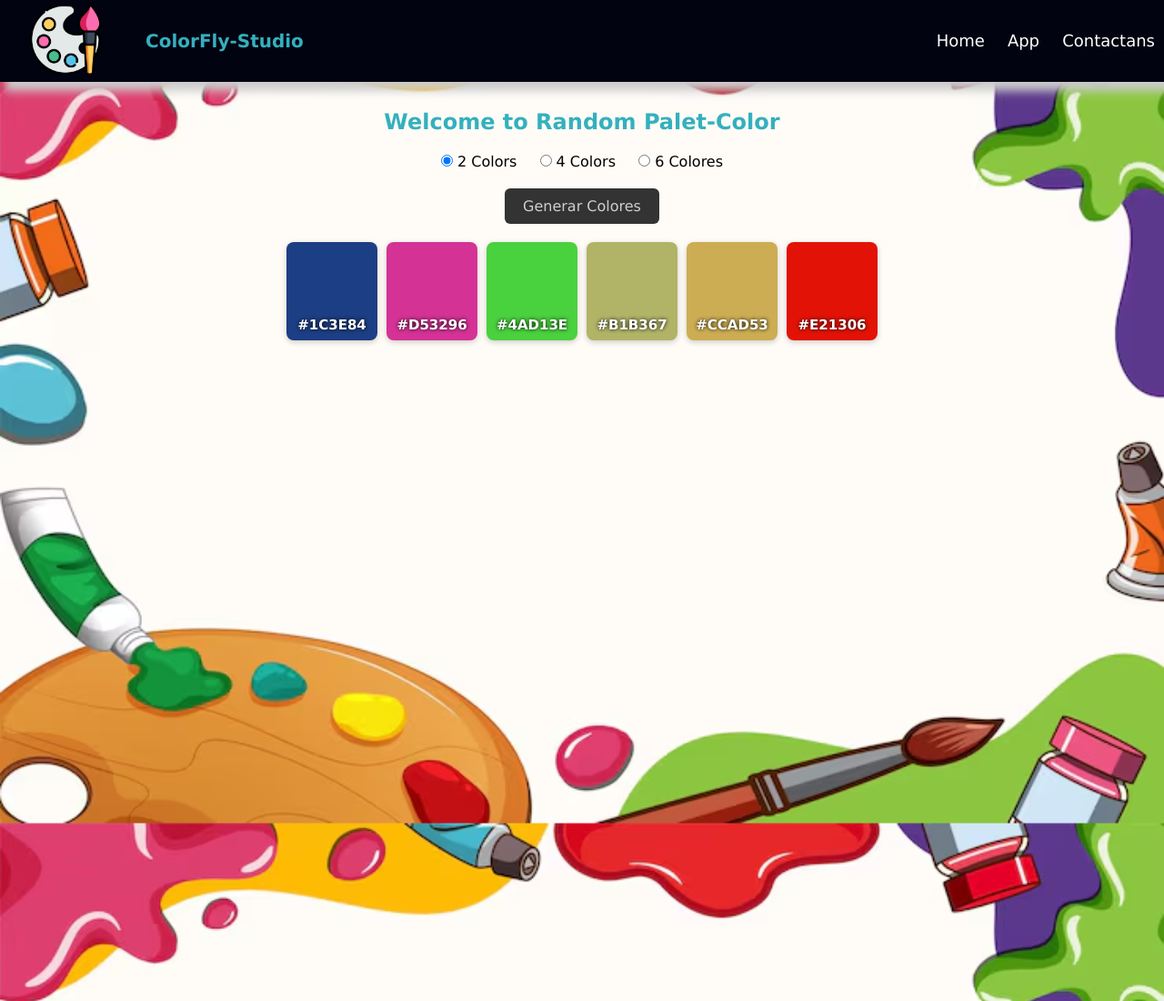
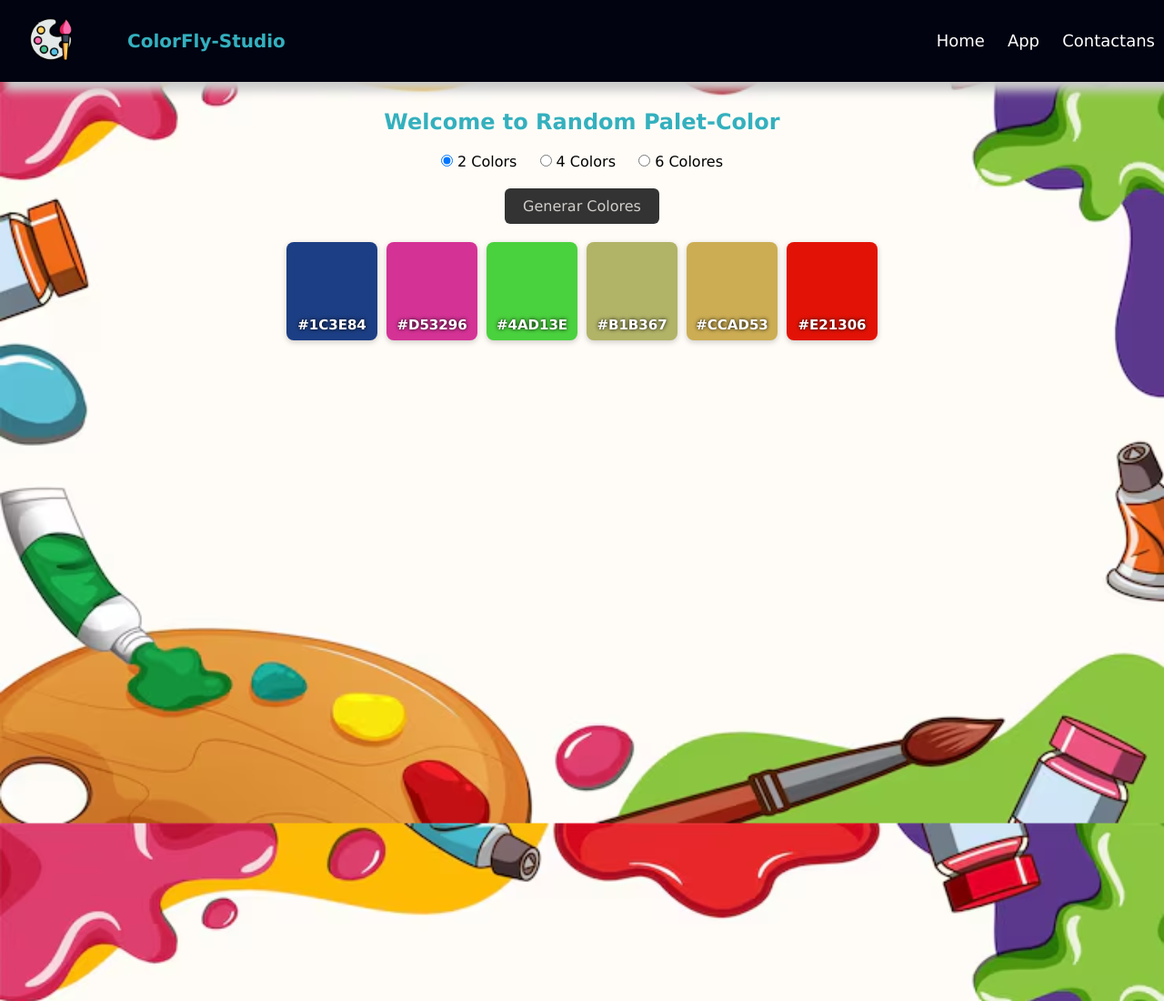
Before and after one commit to GSUSESPINDOLA/ProyectoM1_JesusEspindolaOrtiz, a plain HTML site: page index.html in a window 1280 px wide. Shown: the top 1100 px of the page at 91% size. Drawn offline with Linux system fonts and the light colour scheme.

Commit message:
Ajustando logo para git

```diff
--- a/css/style.css
+++ b/css/style.css
@@ -44,13 +44,13 @@
     /* USE LA ANIDACION PARA TODDO EL NAV */
     /* LOGO DE LA EMPRESA */
     .logo{
-         height: 5rem;
-         width: 5rem;
+         height: 3rem;
+         width: 3rem;
          }
 
     /*TITLE*/
       h1{
-        margin-left: 160px;
+        margin-left: 140px;
 
         color: var(--turquesa);
         font-family: Verdana, sans-serif;
```
